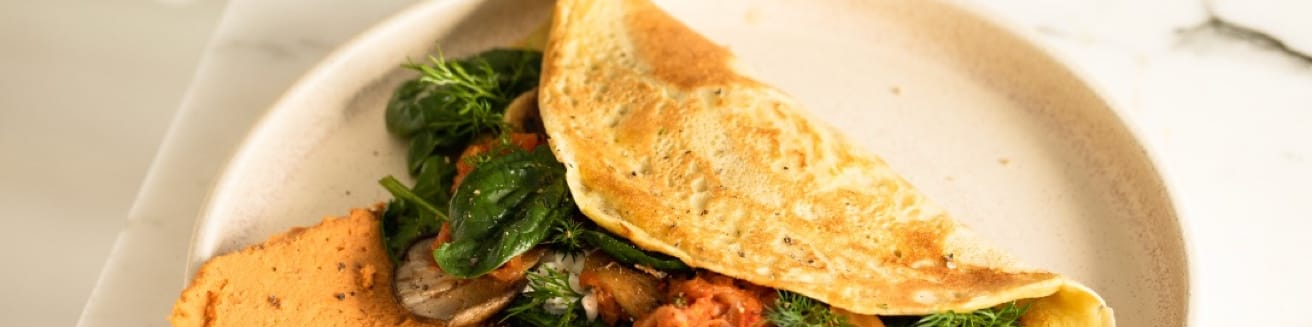
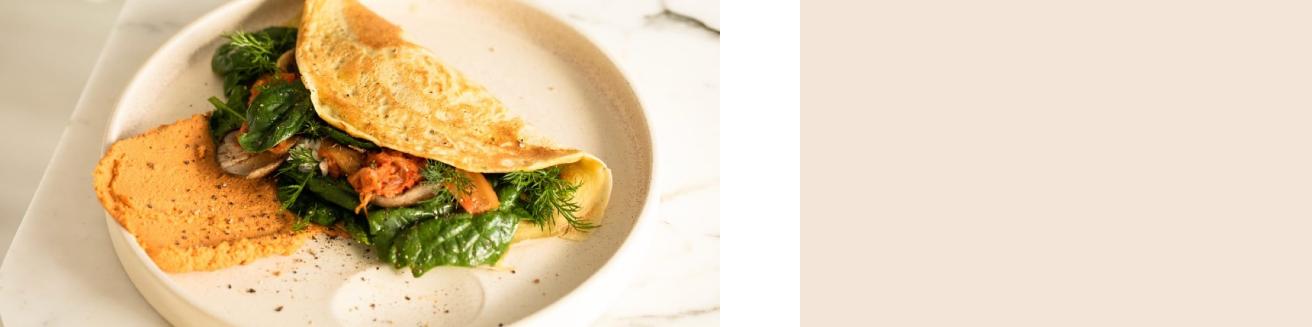
Before and after one commit to Gonzalop0210/fm_recipe_page, a plain HTML site: page index.html in a window 1280 px wide. Shown: the top 327 px of the page, 1312 px wide, since content can reach past the window. Drawn offline with Linux system fonts and the light colour scheme.

Commit message:
empezando a estilizar

```diff
--- a/styles/index.css
+++ b/styles/index.css
@@ -25,11 +25,22 @@
     --wenge_brown: hsl(30, 10%, 34%);
     --dark_charcoal: hsl(24, 5%, 18%);
 
-    --font_young_serif: 'Young Serif', serif;
-    --font_outfit: 'Outfit', sans-serif;
+    /* --font_young_serif: 'Young Serif', serif;
+    --font_outfit: 'Outfit', sans-serif; */
 }
 
+body {
+    background-color: var(--eggshell);
+}
 
+.body__item {
+    background-color: var(--white);
+    width: 800px;
+}
+
+header img {
+    width: 90%;
+}
 
 @media (min-width: 1440px) {}
 @media (min-width: 1281px) and (max-width: 1439px) {}
```
